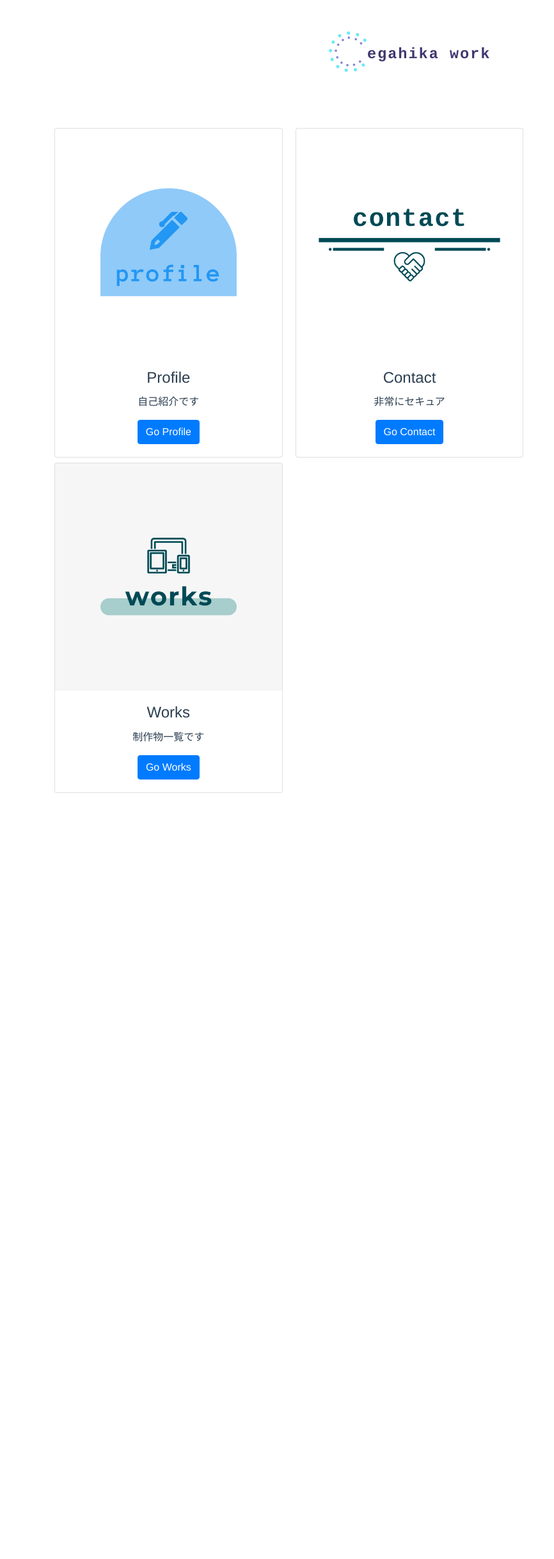
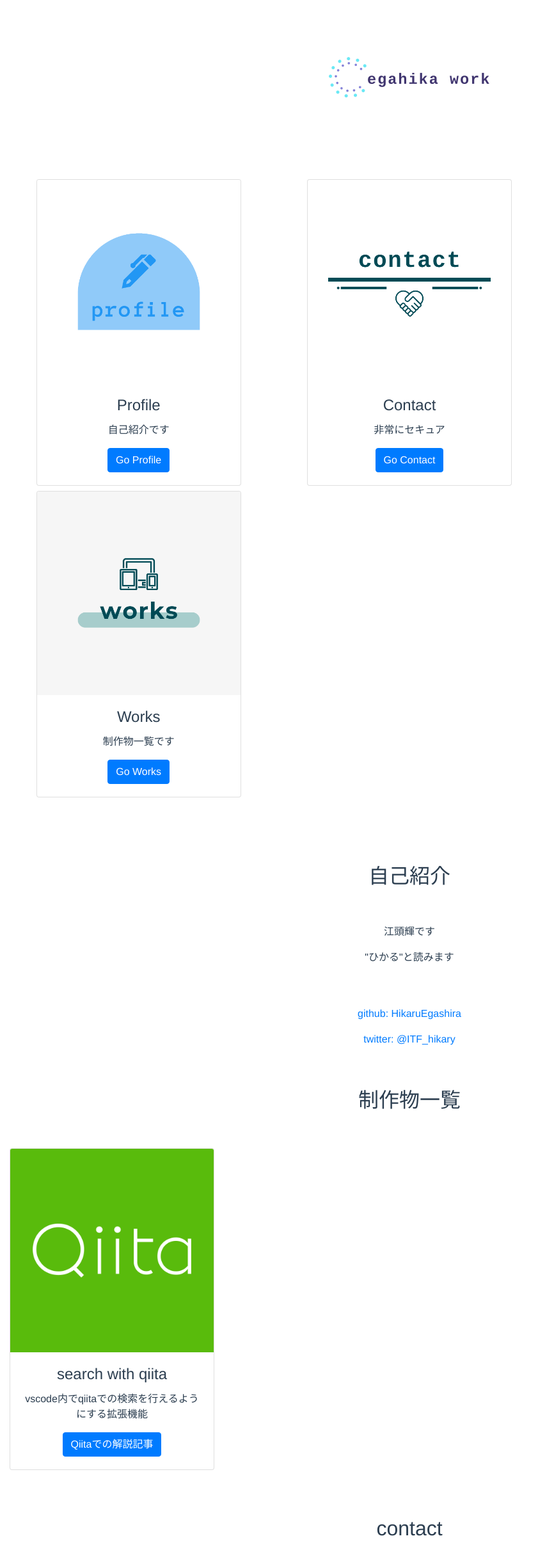
Before and after one commit to HikaruEgashira/egahika-work, a Vue app: page / in a window 1280 px wide. Shown: the whole page at 64% size, without its empty margins (0-866 px from the left). Before the commit the page ends 1347 px from the top, so only its background shows below. Built offline with nearby package versions, Linux system fonts and the light colour scheme.

Commit message:
change: css

```diff
--- a/index.html
+++ b/index.html
@@ -8,12 +8,4 @@
     <div id="app"></div>
     <!-- built files will be auto injected -->
   </body>
-  <!-- <style>
-   @media only screen and (max-device-width: 574px) {
-    /* スマホ用のCSS */
-    .body {
-      overflow: scroll;
-    }
-   }
-  </style> -->
 </html>
--- a/src/App.vue
+++ b/src/App.vue
@@ -1,6 +1,7 @@
 <template>
-  <div id="app" style="position: relative; top: -60px">
-    <!-- いらなくね?って思ったので非表示に
+  <b-container fluid style="position: relative; top: 0px">
+    <div id="app">
+      <!-- いらなくね?って思ったので非表示に
     <div>
       <b-nav fill tabs>
         <b-nav-item to="/">Home</b-nav-item>
@@ -10,16 +11,13 @@
           </b-nav-item-dropdown>
         <b-nav-item to="contact">Contact</b-nav-item>
       </b-nav>
-    </div> -->
-
-    <!-- issue: 外側に青い点線が出てくるのを消したい
-    <b-link to="/"> -->
-    <img src="./assets/logo.png" fluid alt="egahika work" height="300px">
-    <!-- </b-link> -->
-
-    <router-view></router-view>
-
-  </div>
+      </div>-->
+      <!-- issue: 外側に青い点線が出てくるのを消したい
+      <b-link to="/">-->
+      <!-- </b-link> -->
+      <router-view></router-view>
+    </div>
+  </b-container>
 </template>
 
 <script>
@@ -30,7 +28,7 @@ export default {
 
 <style>
 #app {
-  font-family: 'Avenir', Helvetica, Arial, sans-serif;
+  font-family: "Avenir", Helvetica, Arial, sans-serif;
   -webkit-font-smoothing: antialiased;
   -moz-osx-font-smoothing: grayscale;
   text-align: center;
--- a/src/components/contact.vue
+++ b/src/components/contact.vue
@@ -1,5 +1,6 @@
 <template>
-  <div class="container" style="position: relative; top: -40px">
+  <div style="position: relative; top: -40px">
+    <img v-bind:img-src="require('../assets/logo.png')" fluid alt="egahika work" height="300px">
     <img v-bind:src="require('../assets/contact.png')" alt="contact" fluid height="200px"><br><br>
     <h2>まだ作ってないので安全です()</h2>
   </div>
--- a/src/components/home.vue
+++ b/src/components/home.vue
@@ -1,46 +1,106 @@
 <template>
-  <div class="container" style="position: relative; top: -40px">
+  <div style="position: relative; top: -20px">
+    <img v-bind:src="require('../assets/logo.png')" fluid alt="egahika work" height="300px">
     <div>
       <b-card-group columns>
-        <b-card title="Profile"
+        <b-card
+          title="Profile"
           v-bind:img-src="require('../assets/profile.png')"
           img-fluid
           img-alt="Image"
           img-top
           tag="article"
-                class="mb-2">
-          <p class="card-text">
-            自己紹介です
-          </p>
-          <b-button to="/profile" variant="primary">Go Profile</b-button>
+          style="max-width: 20rem;"
+          class="mb-2"
+        >
+          <p class="card-text">自己紹介です</p>
+          <b-button href="#profile" variant="primary">Go Profile</b-button>
         </b-card>
 
-        <b-card title="Works"
+        <b-card
+          title="Works"
           v-bind:img-src="require('../assets/works.png')"
           img-fluid
           img-alt="Image"
           img-top
           tag="article"
-                class="mb-2">
-          <p class="card-text">
-            制作物一覧です
-          </p>
-          <b-button to="/works" variant="primary">Go Works</b-button>
+          style="max-width: 20rem;"
+          class="mb-2"
+        >
+          <p class="card-text">制作物一覧です</p>
+          <b-button href="#works" variant="primary">Go Works</b-button>
         </b-card>
 
-        <b-card title="Contact"
+        <b-card
+          title="Contact"
           v-bind:img-src="require('../assets/contact.png')"
           img-fluid
           img-alt="Image"
           img-top
           tag="article"
-                class="mb-2">
-          <p class="card-text">
-            非常にセキュア
-          </p>
-          <b-button to="/contact" variant="primary">Go Contact</b-button>
+          style="max-width: 20rem;"
+          class="mb-2"
+        >
+          <p class="card-text">非常にセキュア</p>
+          <b-button href="#contact" variant="primary">Go Contact</b-button>
         </b-card>
       </b-card-group>
+    </div>
+
+    <br>
+    <br>
+
+    <div id="profile">
+      <br>
+      <br>
+      <h2>自己紹介</h2>
+      <br>
+      <br>
+      <p>江頭輝です</p>
+      <p>"ひかる"と読みます</p>
+      <br><br>
+      <p>
+        <b-link href="https://github.com/HikaruEgashira">github: HikaruEgashira</b-link>
+      </p>
+      <p>
+        <b-link href="https://twitter.com/ITF_hikary">twitter: @ITF_hikary</b-link>
+      </p>
+    </div>
+
+    <br>
+    <br>
+
+    <div id="works">
+      <h2>制作物一覧</h2>
+      <br>
+      <br>
+      <div>
+        <b-card-group deck class="mb-3">
+          <b-card
+            title="search with qiita"
+            v-bind:img-src="require('../assets/qiita.png')"
+            img-fluid
+            img-alt="Image"
+            img-top
+            tag="article"
+            style="max-width: 20rem;"
+            class="mb-2"
+          >
+            <p class="card-text">vscode内でqiitaでの検索を行えるようにする拡張機能</p>
+            <b-button
+              href="https://qiita.com/ITF_hikary/items/f529a5284e2353ac9794"
+              variant="primary"
+            >Qiitaでの解説記事</b-button>
+          </b-card>
+        </b-card-group>
+      </div>
+
+      <br>
+      <br>
+
+      <div id="contact">
+        <h2>contact</h2>
+      </div>
     </div>
   </div>
 </template>
@@ -49,11 +109,19 @@
 export default {
   name: 'home',
   data () {
-    return {
-    }
+    return {}
   }
 }
 
+if (
+  (navigator.userAgent.indexOf('iPhone') > 0 &&
+    navigator.userAgent.indexOf('iPad') === -1) ||
+  navigator.userAgent.indexOf('iPod') > 0 ||
+  navigator.userAgent.indexOf('Android') > 0
+) {
+  // スマホ用のページにリダイレクトする
+  location.href = '/sp#'
+}
 </script>
 
 <style>
--- a/src/components/profile.vue
+++ b/src/components/profile.vue
@@ -1,10 +1,11 @@
 <template>
-  <div class="container" style="position: relative; top: -70px">
+  <div style="position: relative; top: -70px">
+    <img v-bind:img-src="require('../assets/logo.png')" fluid alt="egahika work" height="300px">
     <img v-bind:src="require('../assets/profile.png')" alt="profile" fluid height="200px"><br><br>
     <h2>自己紹介</h2>
     <br><br>
     <p>江頭輝です</p>
-    <p>'ひかる'と呼びます</p>
+    <p>"ひかる"と呼びます</p>
     <p><b-link href="https://github.com/HikaruEgashira">github</b-link></p>
     <p><b-link href="https://twitter.com/ITF_hikary">twitter</b-link></p>
   </div>
--- a/src/components/works.vue
+++ b/src/components/works.vue
@@ -1,5 +1,6 @@
 <template>
-  <div class="container" style="position: relative; top: -40px">
+  <div style="position: relative; top: -40px">
+    <img v-bind:img-src="require('../assets/logo.png')" fluid alt="egahika work" height="300px">
     <img v-bind:src="require('../assets/works.png')" alt="works" fluid height="200px"><br><br>
     <h2>制作物一覧</h2>
     <br><br>
--- a/src/router/index.js
+++ b/src/router/index.js
@@ -5,6 +5,7 @@ import home from '@/components/home'
 import profile from '@/components/profile'
 import works from '@/components/works'
 import contact from '@/components/contact'
+import sphome from '@/components/sphome'
 
 Vue.use(Router)
 
@@ -26,6 +27,10 @@ export default new Router({
     {
       path: '/contact',
       component: contact
+    },
+    {
+      path: '/sp',
+      component: sphome
     }
   ]
 })
```
Also changed, not shown: 1 other file (tests, documents, lock files or other folders). Lines whose indentation alone changed are shown as unchanged.
